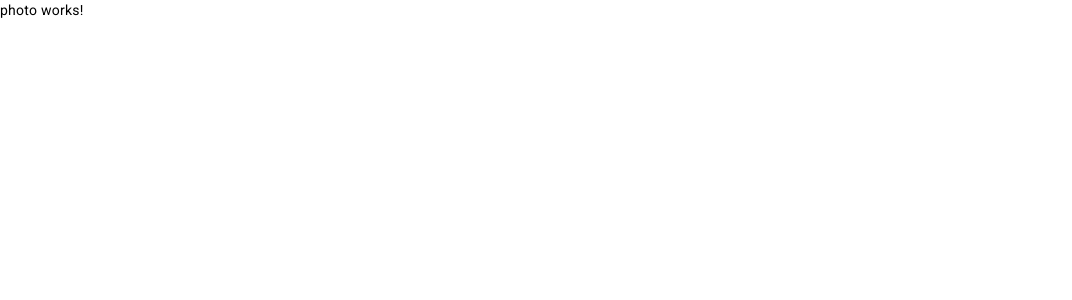
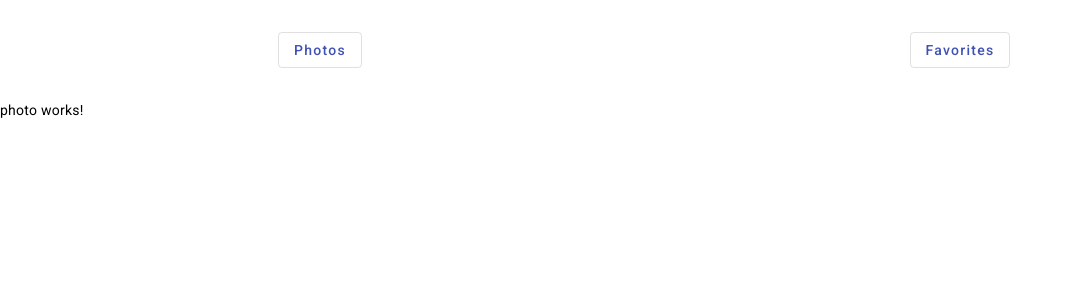
Before and after one commit to dicoun/angular-photo-gallery, an Angular app: page /photos/1 in a window 1280 px wide. Shown: the top 300 px of the page, without its empty margins (0-1072 px from the left). Built offline with nearby package versions, Linux system fonts and the light colour scheme.

Commit message:
feat: add header component

```diff
--- a/src/app/app.component.html
+++ b/src/app/app.component.html
@@ -1,3 +1,4 @@
+<app-header></app-header>
 <div class="app-xm-photo-library-content">
   <router-outlet />
 </div>
--- a/src/app/app.component.ts
+++ b/src/app/app.component.ts
@@ -3,7 +3,7 @@ import { Component } from '@angular/core';
 @Component({
   selector: 'app-root',
   templateUrl: './app.component.html',
-  styleUrls: ['./app.component.scss']
+  styleUrls: ['./app.component.scss'],
 })
 export class AppComponent {
   title = 'gallery-template';
--- a/src/app/app.module.ts
+++ b/src/app/app.module.ts
@@ -3,10 +3,11 @@ import { BrowserModule } from '@angular/platform-browser';
 
 import { AppRoutingModule } from './app-routing.module';
 import { AppComponent } from './app.component';
+import { HeaderComponent } from './core/components/header/header.component';
 
 @NgModule({
   declarations: [AppComponent],
-  imports: [BrowserModule, AppRoutingModule],
+  imports: [BrowserModule, AppRoutingModule, HeaderComponent],
   providers: [],
   bootstrap: [AppComponent],
 })
--- /dev/null
+++ b/src/app/core/components/header/header.component.html
@@ -0,0 +1,25 @@
+<header class="header">
+  <div class="header-button">
+    <button
+      mat-stroked-button
+      color="primary"
+      routerLink="/"
+      routerLinkActive="active"
+      [routerLinkActiveOptions]="{ exact: true }"
+      class="button"
+    >
+      Photos
+    </button>
+  </div>
+  <div class="header-button">
+    <button
+      mat-stroked-button
+      color="primary"
+      routerLink="/favorites"
+      routerLinkActive="active"
+      class="button"
+    >
+      Favorites
+    </button>
+  </div>
+</header>
--- /dev/null
+++ b/src/app/core/components/header/header.component.scss
@@ -0,0 +1,17 @@
+.header {
+  display: flex;
+  width: 100%;
+
+  .header-button {
+    display: flex;
+    flex: 1;
+    justify-content: center;
+    align-items: center;
+    height: 100px;
+
+    .active {
+      background-color: black;
+      color: white;
+    }
+  }
+}
```
Also changed, not shown: src/app/core/components/header/header.component.ts (added, +13 -0 lines), 1 other file (tests, documents, lock files or other folders).
